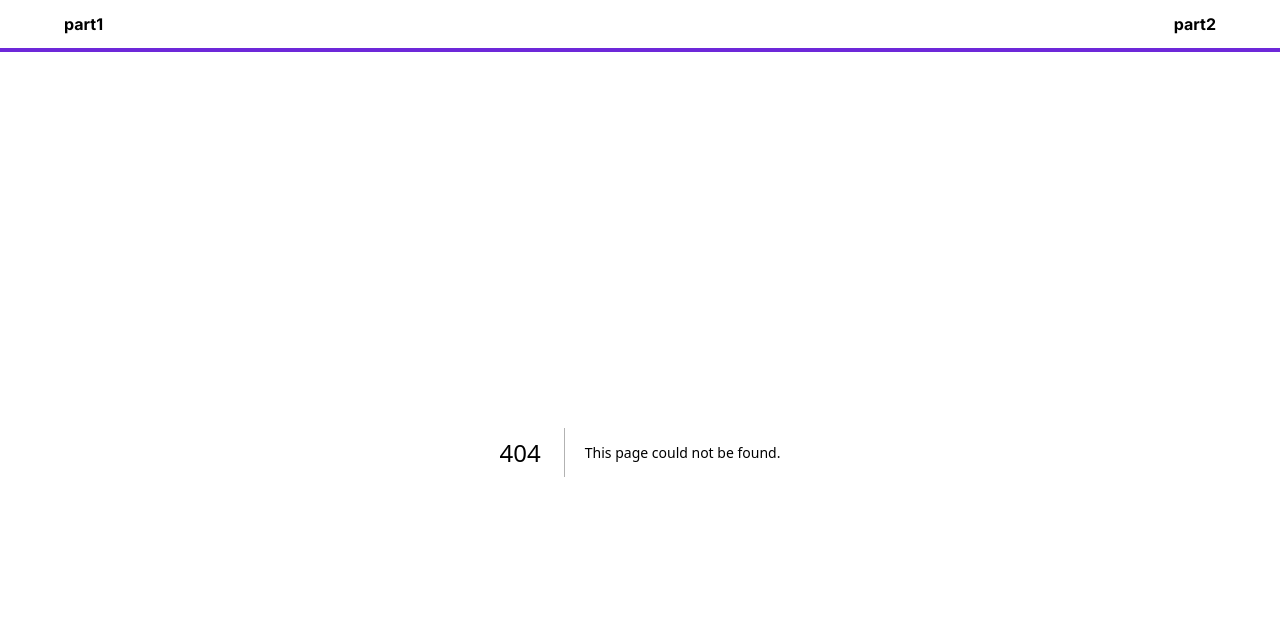
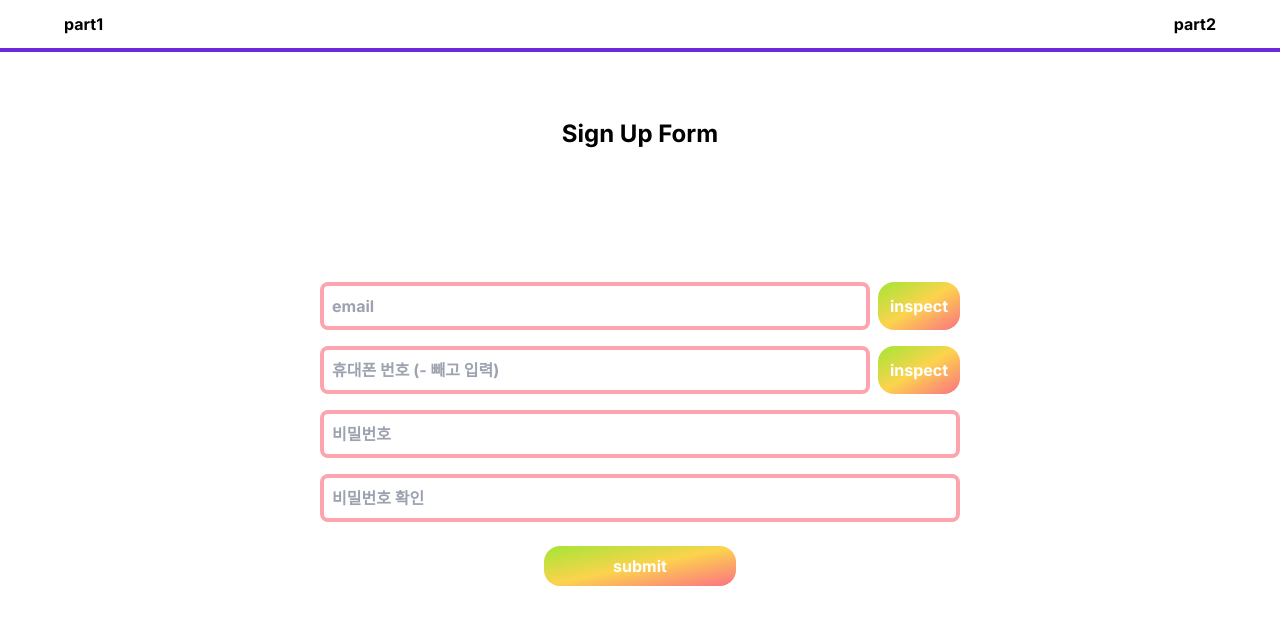
Before and after one commit to comko123/nextjs-ver14-survey, a Next.js app: page /part1 in a window 1280 px wide. Before the commit this address had no page. Shown: the top 624 px of the page. Built offline with nearby package versions, Linux system fonts and the light colour scheme.

Commit message:
add : Sign Up Form layout added

```diff
--- a/package.json
+++ b/package.json
@@ -4,7 +4,7 @@
   "private": true,
   "scripts": {
     "dev": "next dev",
-    "trrbo": "next dev --turbo",
+    "turbo": "next dev --turbo",
     "build": "next build",
     "start": "next start",
     "lint": "next lint",
--- a/src/app/globals.css
+++ b/src/app/globals.css
@@ -9,8 +9,8 @@
 }
 
 @layer utilities {
-  .text-balance {
-    text-wrap: balance;
+  .gradient-btn {
+    @apply font-bold rounded-2xl bg-gradient-to-tl from-rose-400 via-amber-300 to-lime-400 text-white transition hover:scale-90 cursor-pointer;
   }
 }
 
@@ -19,3 +19,8 @@
     @apply hover:text-indigo-500 cursor-pointer font-bold;
   }
 }
+input::-webkit-outer-spin-button,
+input::-webkit-inner-spin-button {
+  -webkit-appearance: none;
+  margin: 0;
+}
--- a/src/app/layout.tsx
+++ b/src/app/layout.tsx
@@ -18,8 +18,11 @@ export default function RootLayout({
     <html lang="ko">
       <body className={inter.className}>
         <header className="w-full flex justify-between py-3 px-16  border-b-4 border-violet-700">
-          <article className="hover-text">part1</article>
-          <article className="hover-text">part2</article>
+          {["part1", "part2"].map(item => (
+            <article key={item} className="hover-text">
+              {item}
+            </article>
+          ))}
         </header>
         <main>{children}</main>
       </body>
--- a/src/app/page.tsx
+++ b/src/app/page.tsx
@@ -1,3 +1,15 @@
+import Link from "next/link"
+
 export default function Home() {
-  return <h1>test</h1>
+  return (
+    <main className="flex flex-col gpa-y-5 w-full h-[80vh] items-center justify-center">
+      {["part1", "part2"].map(item => (
+        <article key={item} className="gradient-btn text-2xl p-4 my-4">
+          <Link href={item} prefetch={false}>
+            {item}
+          </Link>
+        </article>
+      ))}
+    </main>
+  )
 }
--- /dev/null
+++ b/src/app/part1/page.tsx
@@ -0,0 +1,37 @@
+import { Fragment } from "react"
+
+function Part1() {
+  const server_action = async (data: FormData) => {
+    "use server"
+    console.log(data)
+  }
+  return (
+    <main className="grid grid-cols-1 place-items-center w-full h-[75vh]">
+      <h1 className="font-bold text-2xl">Sign Up Form</h1>
+      <form action={server_action} className="flex flex-col items-center gap-y-4 w-[50%]">
+        {[
+          { text: "email", type: "email" },
+          { text: "휴대폰 번호 (- 빼고 입력)", type: "number" },
+          { text: "비밀번호", type: "password" },
+          { text: "비밀번호 확인", type: "password" }
+        ].map(item => (
+          <Fragment key={item.text}>
+            <section className="w-full flex gap-x-2">
+              <input
+                type={item.type}
+                className="border-4 rounded-lg p-2 font-bold border-rose-300 w-full"
+                placeholder={item.text}
+              />
+              {(item.type === "email" || item.type === "number") && (
+                <button className="gradient-btn w-[15%] py-2">inspect</button>
+              )}
+            </section>
+          </Fragment>
+        ))}
+        <input type="submit" value="submit" className="gradient-btn w-[30%] py-2 mt-2" />
+      </form>
+    </main>
+  )
+}
+
+export default Part1
--- /dev/null
+++ b/src/app/part2/page.tsx
@@ -0,0 +1,9 @@
+function Part2() {
+  return (
+    <main>
+      <h1>Board</h1>
+    </main>
+  )
+}
+
+export default Part2
```
Also changed, not shown: 2 other files (tests, documents, lock files or other folders).
